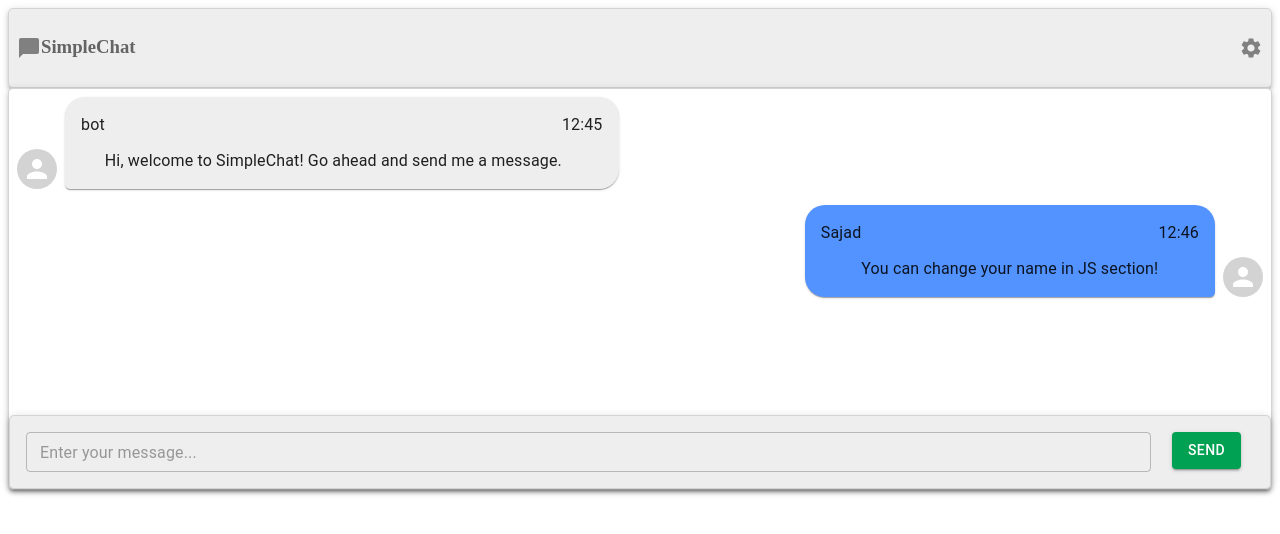
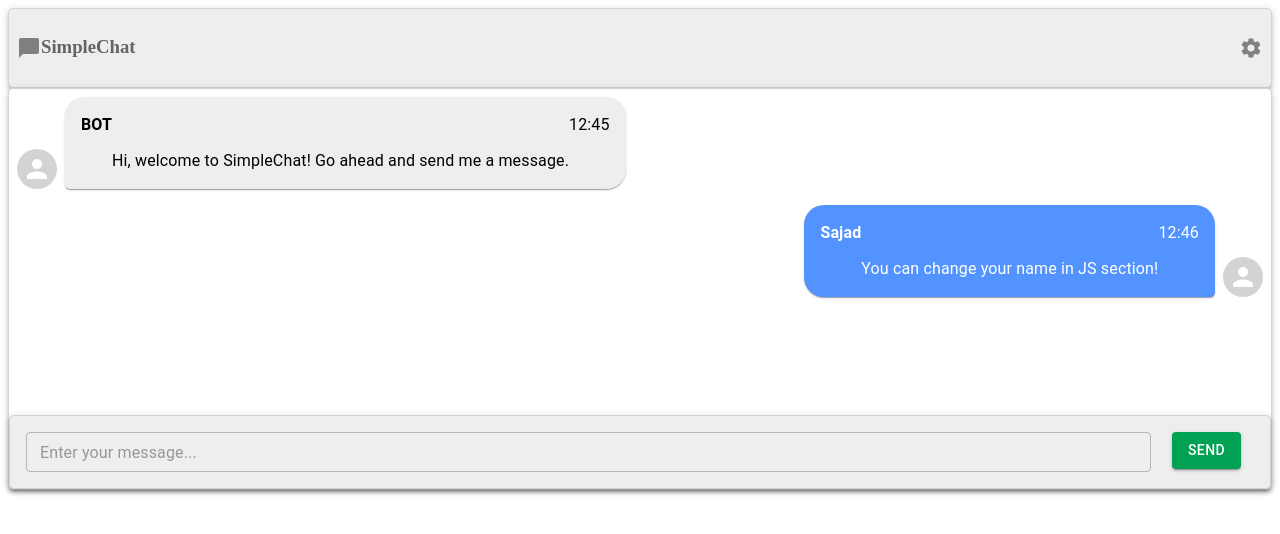
Before and after one commit to xXproZz/SimpleChat, a React (Create React App) app: page / in a window 1280 px wide. Shown: the top 534 px of the page. Built offline with nearby package versions, Linux system fonts and the light colour scheme.

Commit message:
Update Chat.js

```diff
--- a/src/Components/Chat.js
+++ b/src/Components/Chat.js
@@ -15,8 +15,8 @@ import { ThemeProvider } from "@emotion/react";
 
 
 const messages = [
-  { id: 1, text: "Hi, welcome to SimpleChat! Go ahead and send me a message.", sender: "bot", time: "12:45" },
-  { id: 2, text: "You can change your name in JS section!", sender: "Sajad", time: "12:46" },
+  { id: 1, text1: "Hi, welcome to SimpleChat! Go ahead and send me a message.", sender1: "BOT", time1: "12:45" },
+  { id: 2, text2: "You can change your name in JS section!", sender2: "Sajad", time2: "12:46" },
 ];
 
 const ChatUI = () => {
@@ -76,7 +76,7 @@ const ChatUI = () => {
 
          }}>
         <Grid container spacing={1}
-        backgroundColor=''>
+        >
           <Grid item xs={11}
           >
             <TextField
@@ -107,7 +107,7 @@ const ChatUI = () => {
 };
 
 const Message = ({ message }) => {
-  const isBot = message.sender === "bot";
+  const isBot = message.sender1 === "BOT";
 
   return (
 
@@ -120,7 +120,7 @@ const Message = ({ message }) => {
         mb: 2,
       }}
     >
-      {/* caixa dos avatares redondos */}
+      {/* caixa dos avatares  */}
       <Box
         sx={{
           display: "flex",
@@ -133,6 +133,8 @@ const Message = ({ message }) => {
           {isBot ? "" : ""}
         </Avatar>
 
+
+        {/* CAIXA DE TEXTO DOS DIÁLOGOS */}
         <Paper
           variant="elevation"
           sx={{
@@ -144,25 +146,39 @@ const Message = ({ message }) => {
 
           }}
         >
-
           <Box sx={{
             display: "flex",
             justifyContent:"space-between",
-            alignSelf:"end",
 
           }}>
-          < Typography > {message.sender} </ Typography >
+          < Typography sx={{
+            color:'black',
+            fontWeight: 'bold',
+          }}> {message.sender1} </ Typography >
+          < Typography sx={{
+            color:'white',
+            fontWeight: 'bold',
+          }}> {message.sender2} </ Typography >
 
            <Grid
             container
-            direction="row"
-            alignContent='end'
+            direction="column-reverse"
+
             height= {60}
              >
-          < Typography > {message.text} </ Typography >
+          < Typography sx={{
+            color:'black',
+          }}> {message.text1} </ Typography >
+          < Typography sx={{
+            color:'white',
+          }}> {message.text2} </ Typography >
             </Grid>
-          < Typography > {message.time} </ Typography >
-
+          < Typography sx={{
+            color:'black',
+          }}> {message.time1} </ Typography >
+          < Typography sx={{
+            color:'white',
+          }}> {message.time2} </ Typography >
           </Box>
         </ Paper >
       </ Box >
```
